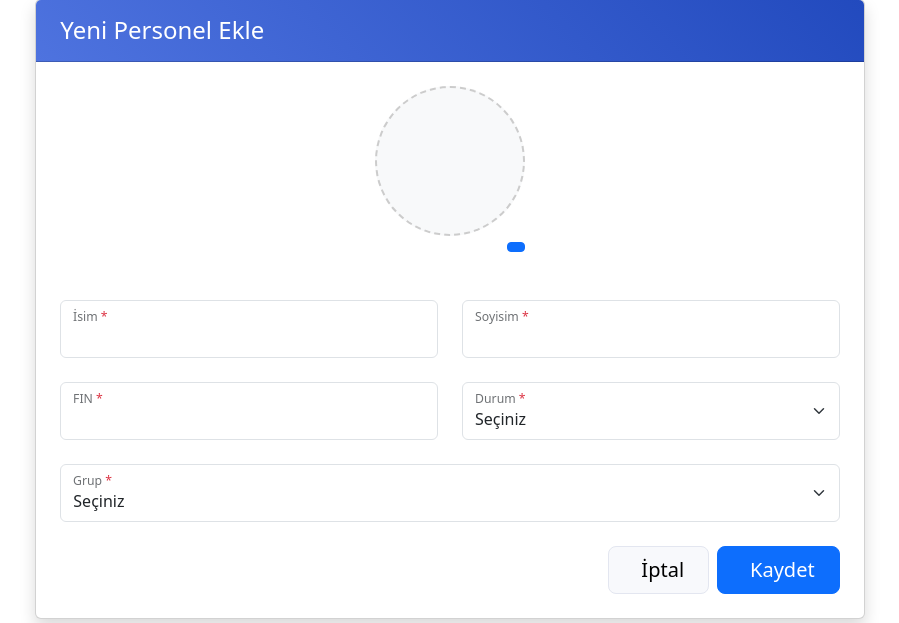
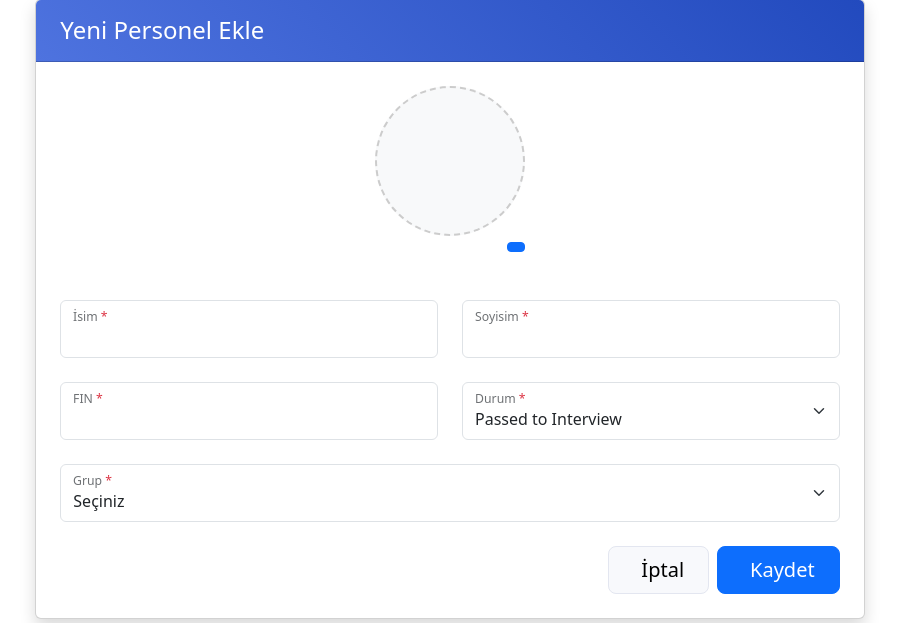
Before and after one commit to SamirAlizada/Recruitment, a Django app: template templates/add_agent.html in a window 1280 px wide. Shown: the part 81-704 px from the top of the page, without its empty margins (190-1089 px from the left). Run offline with Django 4.2, Linux system fonts and the light colour scheme; the template is opened without the code that fills it: most values are stand-ins (such as "Sample title", 1, 10 or a date in 2020); parts of the project's set-up code (start-up, migrations or seed data) failed here and were passed over.

```diff
--- a/templates/add_agent.html
+++ b/templates/add_agent.html
@@ -66,10 +66,7 @@
                             <div class="col-md-6">
                                 <div class="form-floating">
                                     <select class="form-select" id="id_status" name="status" required>
-                                        <option value="">Seçiniz</option>
-                                        {% for status_value, status_label in status_choices %}
-                                        <option value="{{ status_value }}">{{ status_label }}</option>
-                                        {% endfor %}
+                                        <option value="Passed to Interview" selected>Passed to Interview</option>
                                     </select>
                                     <label for="id_status">Durum <span class="text-danger">*</span></label>
                                 </div>
```
